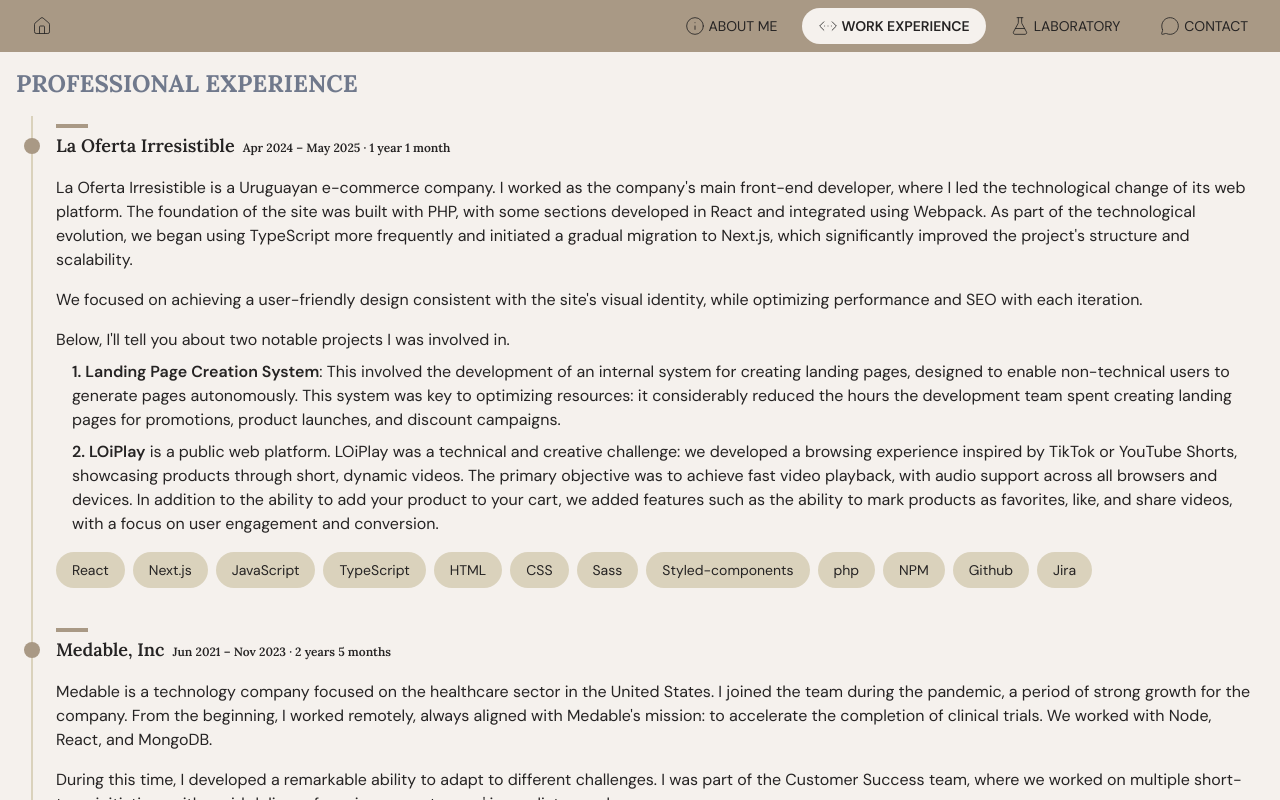
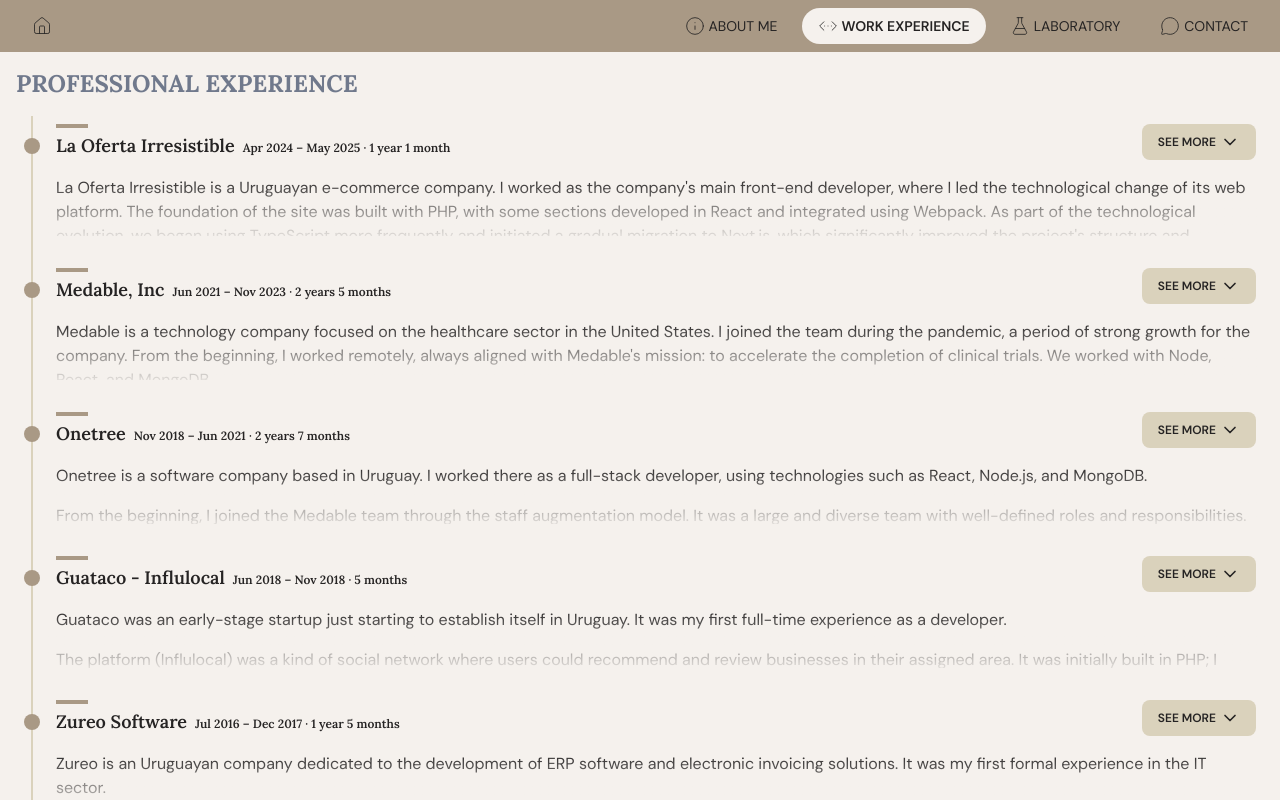
Before and after one commit to LRegalado1996/this-is-pepe, a Next.js app: page /work-experience in a window 1280 px wide. Shown: the top 800 px of the page. Built offline with nearby package versions, Linux system fonts and the light colour scheme.

Commit message:
Create job description client component

```diff
--- /dev/null
+++ b/src/components/experience/job-description.tsx
@@ -0,0 +1,52 @@
+"use client";
+
+import Link from "next/link";
+import { formatDateRange } from "@/utils";
+import { JobStructure } from "./types";
+import { Subtitle } from "../ui/subtitle";
+import { useState } from "react";
+import { Button } from "../ui/button";
+import { ChevronDown, ChevronUp } from "lucide-react";
+
+interface Props {
+  job: JobStructure;
+}
+
+export const JobDescription = ({ job }: Props) => {
+  const [show, setShow] = useState(false);
+  return (
+    <div
+      className={`p-2 mb-6 relative overflow-hidden transition-[max-height] duration-300 ease-in-out ${
+        show ? "max-h-[1000px]" : "max-h-30"
+      }`}
+    >
+      <div className="flex items-center justify-between mb-4">
+        <div>
+          <Subtitle className="flex flex-wrap gap-x-2 items-baseline">
+            <Link href={job.company.url} className="hover:underline">
+              {job.company.name}
+            </Link>
+            <small className="text-xs h-fit">{formatDateRange(job.startDates, job.endDates)}</small>
+          </Subtitle>
+        </div>
+        <Button onClick={() => setShow(!show)} className="flex gap-1 items-center text-xs">
+          {show ? "See less" : "See more"}
+          {show ? <ChevronUp size={20} /> : <ChevronDown size={20} />}
+        </Button>
+      </div>
+
+      {job.experiences}
+      <ul className="flex flex-wrap gap-2 mt-4">
+        {job.skils.map((skill, i) => (
+          <li key={i} className="bg-primary py-2 px-4 rounded-full text-sm ">
+            {skill}
+          </li>
+        ))}
+      </ul>
+
+      {!show && (
+        <div className="absolute right-0 left-0 bottom-0 h-15 bg-gradient-to-t from-light-primary/90 to-transparent" />
+      )}
+    </div>
+  );
+};
--- a/src/components/experience/node-structure.tsx
+++ b/src/components/experience/node-structure.tsx
@@ -1,7 +1,5 @@
-import Link from "next/link";
 import { JobStructure } from "./types";
-import { Subtitle } from "../ui/subtitle";
-import { formatDateRange } from "@/utils";
+import { JobDescription } from "./job-description";
 
 interface Props {
   jobsStructure: JobStructure[];
@@ -10,7 +8,7 @@ interface Props {
 export const NodeStructure = ({ jobsStructure }: Props) => {
   return (
     <div className="grid grid-cols-[32px_1fr]">
-      {jobsStructure.map(({ company, startDates, endDates, experiences, skils }, i) => [
+      {jobsStructure.map((job, i) => [
         <div key={"node-" + i} className="flex justify-center relative w-full h-full">
           {/* Vertical line */}
           <div className="w-0.5 h-full absolute top-0 bottom-0 bg-primary" />
@@ -18,22 +16,7 @@ export const NodeStructure = ({ jobsStructure }: Props) => {
           {/* Nodes */}
           <div className="w-4 h-4 rounded-full bg-dark-primary z-10 relative top-5.5" />
         </div>,
-        <div key={"job-" + i} className="p-2 mb-6">
-          <Subtitle className="flex flex-wrap gap-x-2 items-baseline mb-4">
-            <Link href={company.url} className="hover:underline">
-              {company.name}
-            </Link>
-            <small className="text-xs h-fit">{formatDateRange(startDates, endDates)}</small>
-          </Subtitle>
-          {experiences}
-          <ul className="flex flex-wrap gap-2 mt-4">
-            {skils.map((skill, i) => (
-              <li key={i} className="bg-primary py-2 px-4 rounded-full text-sm ">
-                {skill}
-              </li>
-            ))}
-          </ul>
-        </div>,
+        <JobDescription key={"job-" + i} job={job} />,
       ])}
     </div>
   );
```
